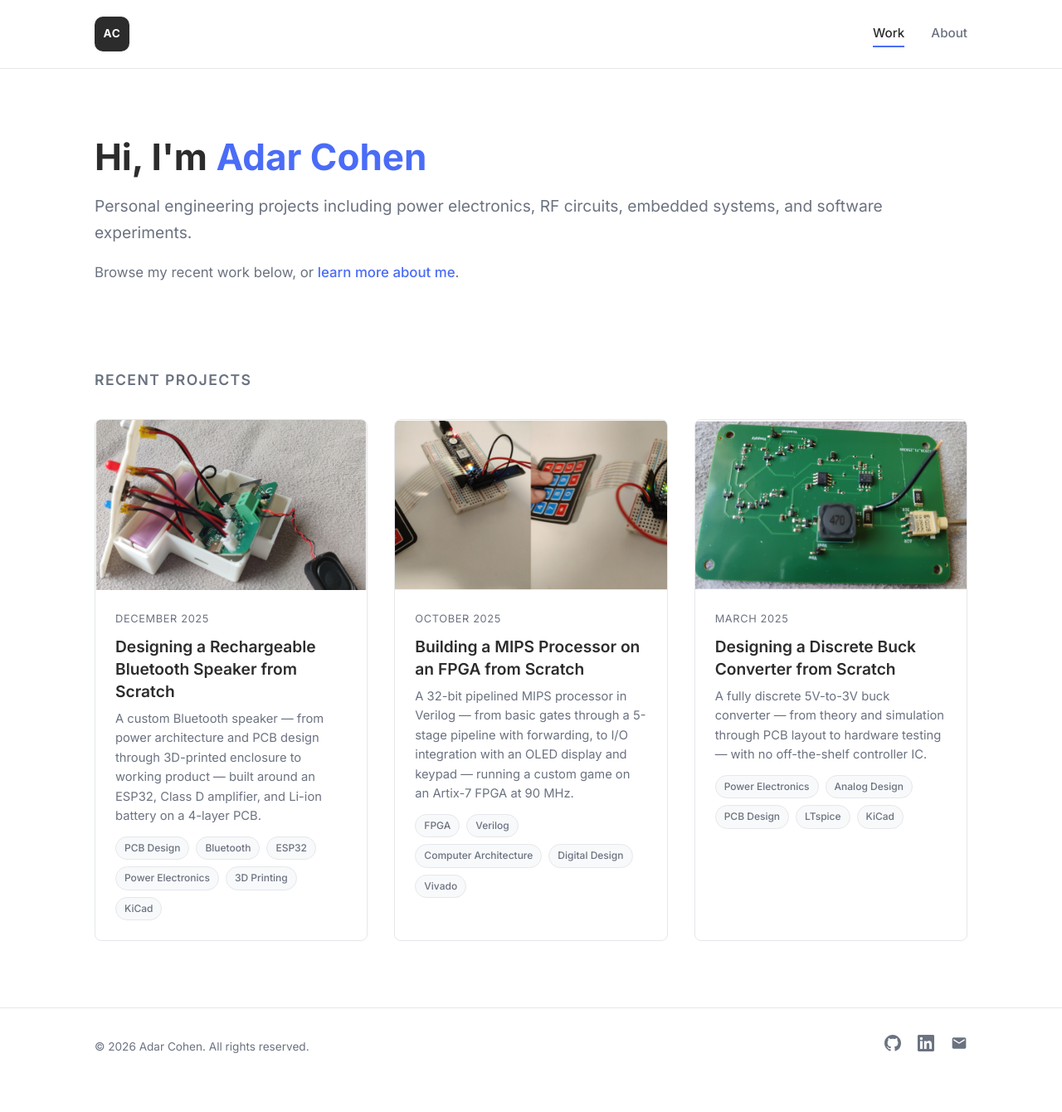
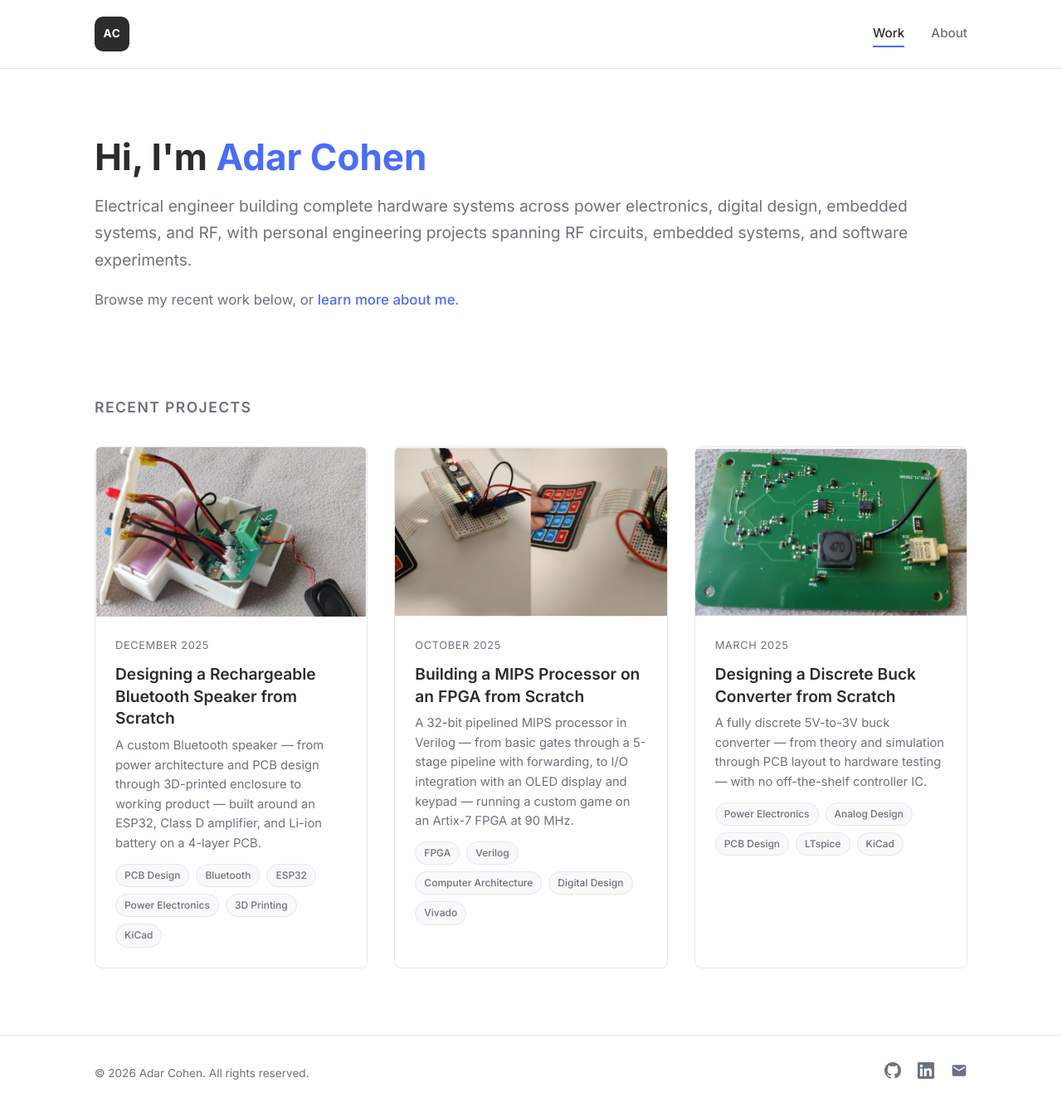
Before and after one commit to theadarcohen/Blog, a Jekyll site: the page built from index.html, in a window 1280 px wide and 1340 px high. Shown: the whole window at 83% size. Built offline with Jekyll 4.4.1, drawn with Linux system fonts in a browser that asks for light colours.

Commit message:
Refine site description for clarity and detail
Updated the description to provide a more detailed overview of engineering projects.

```diff
--- a/_config.yml
+++ b/_config.yml
@@ -5,7 +5,7 @@
 # Update these values with your own information.
 
 title: "Adar Cohen"
-description: "Personal engineering projects including power electronics, RF circuits, embedded systems, and software experiments."
+description: "Electrical engineer building complete hardware systems across power electronics, digital design, embedded systems, and RF, with personal engineering projects spanning RF circuits, embedded systems, and software experiments."
 url: "https://leoac1.github.io"
 baseurl: "/Blog" # Subpath because repo is named "Blog", not "leoac1.github.io"
 
```
